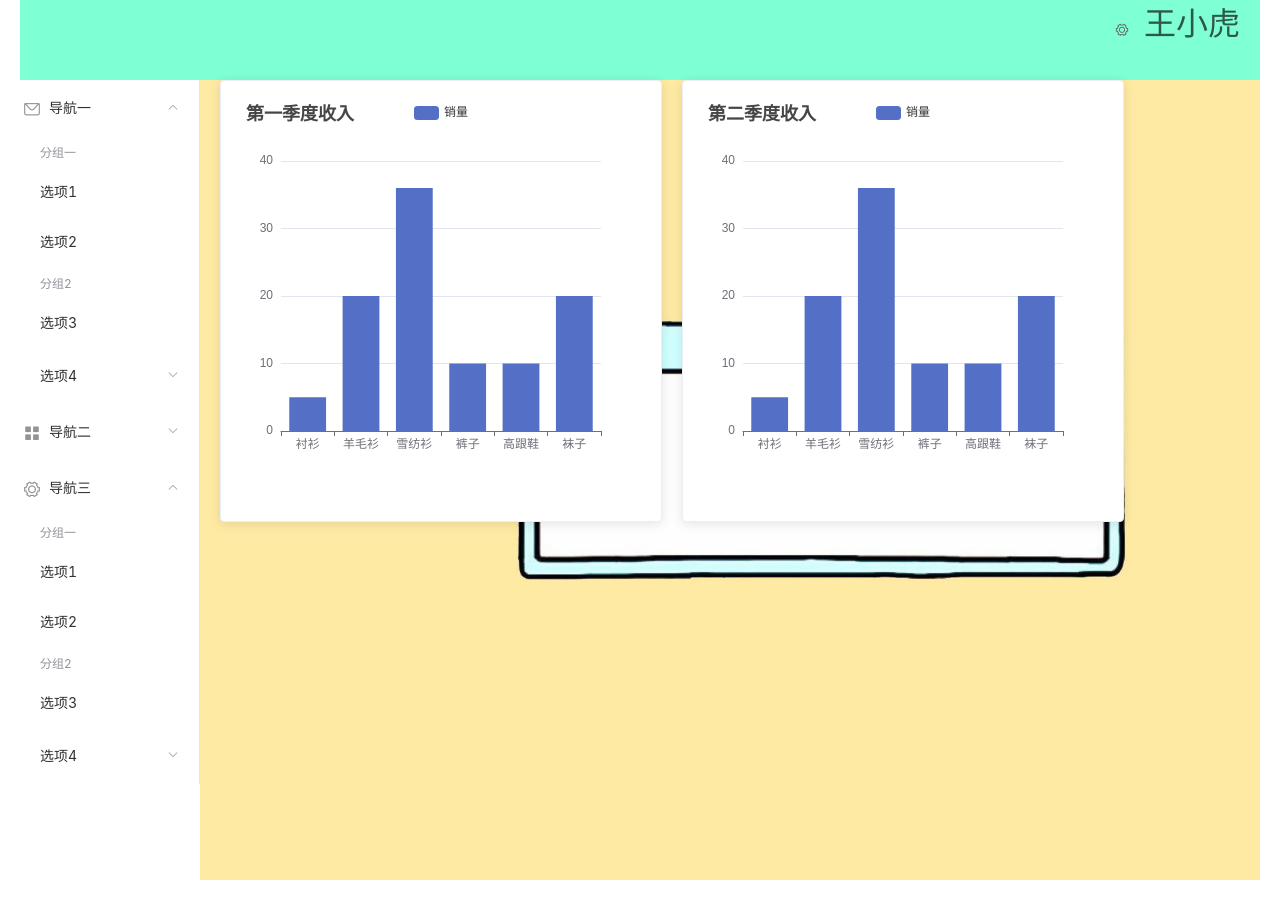
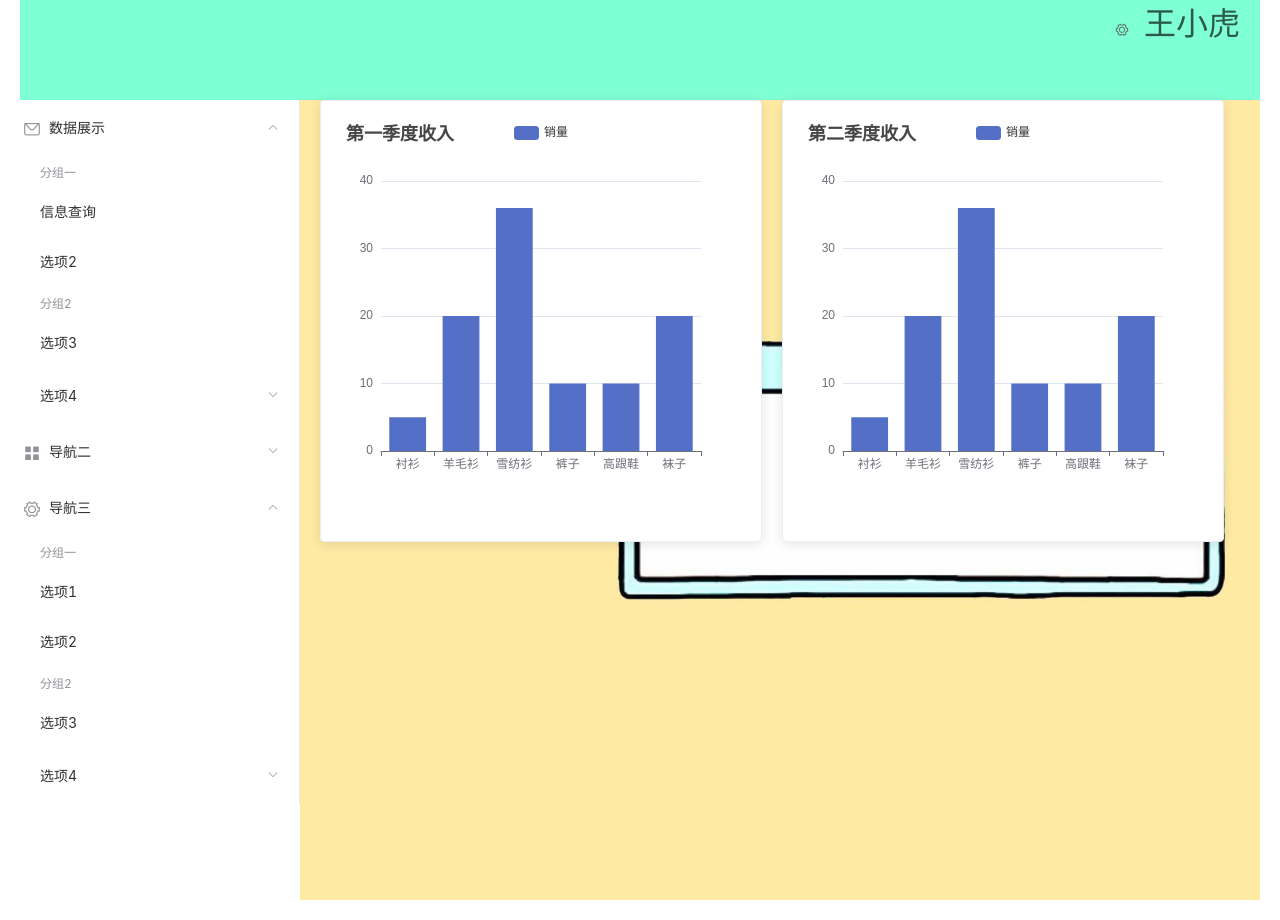
Before and after one commit to MrxinL/vue2.0, a Vue app: page /#/main in a window 1280 px wide. Built offline with nearby package versions, Linux system fonts and the light colour scheme.

Commit message:
chore: 侧边栏定位  跳转

```diff
--- a/src/components/main/Aside.vue
+++ b/src/components/main/Aside.vue
@@ -1,12 +1,12 @@
 <template>
 <div class="">
-      <el-aside width="200px" style="background-color: rgb(238, 241, 246)">
+      <el-aside class="elaside">
     <el-menu :default-openeds="['1', '3']">
       <el-submenu index="1">
-        <template slot="title"><i class="el-icon-message"></i>导航一</template>
+        <template slot="title"><i class="el-icon-message"></i>数据展示</template>
         <el-menu-item-group>
           <template slot="title">分组一</template>
-          <el-menu-item index="1-1">选项1</el-menu-item>
+          <el-menu-item index="1-1" @click="Service">信息查询</el-menu-item>
           <el-menu-item index="1-2">选项2</el-menu-item>
         </el-menu-item-group>
         <el-menu-item-group title="分组2">
@@ -55,9 +55,19 @@
 <script>
 export default {
 
+  methods: {
+      Service() {
+        this.$router.push('/message')
+      }
+  }
 };
 </script>
 
 <style>
+.elaside{
+  margin-top: 20px;
+  width:200px;
+   background-color: rgb(238, 241, 246)
+}
 
 </style>
--- a/src/components/main/Header.vue
+++ b/src/components/main/Header.vue
@@ -1,7 +1,8 @@
 <template>
 <div class="header">
-      <el-header style="text-align: right; font-size: 32px">
-         <img src="" alt="">
+   <!-- <img src="../../assets/herder.png" alt="" class="imgherder"> -->
+      <el-header  class="elheader">
+
       <el-dropdown>
         <i class="el-icon-setting" style="margin-right: 15px"></i>
         <el-dropdown-menu slot="dropdown">
@@ -27,5 +28,10 @@ export default {
     background-color: aquamarine;
     height: 100px;
   }
+  .elheader{
+     text-align: right;
+     font-size: 32px;
+  }
+
 
 </style>
--- a/src/views/main/index.vue
+++ b/src/views/main/index.vue
@@ -1,17 +1,17 @@
  <template>
-    <div>
+    <div class="layout">
       <el-container>
         <el-header>
                 <Header/>
 
         </el-header>
         <el-container>
-            <el-aside width="200px">
+            <el-aside>
 
                 <Aside />
             </el-aside>
 
-            <el-main>
+            <el-main class="elmain">
                  <router-view></router-view>
             </el-main>
         </el-container>
@@ -30,10 +30,16 @@ export default {
 </script>
 
 <style>
+.layout {
+    display: flex;
+}
     .el-main {
         padding-left: 0px;
+        margin-top: 20px;
     }
     .el-aside {
-        margin-top: 10px;
+        margin-top: 20px;
+        width: 200px
     }
+
 </style>
--- /dev/null
+++ b/src/views/message/index.vue
@@ -0,0 +1,15 @@
+<template>
+<div class="">
+  111
+</div>
+</template>
+
+<script>
+export default {
+
+};
+</script>
+
+<style>
+
+</style>
```
Also changed, not shown: src/router.js (+6 -1 lines), src/assets/herder.png (added).
